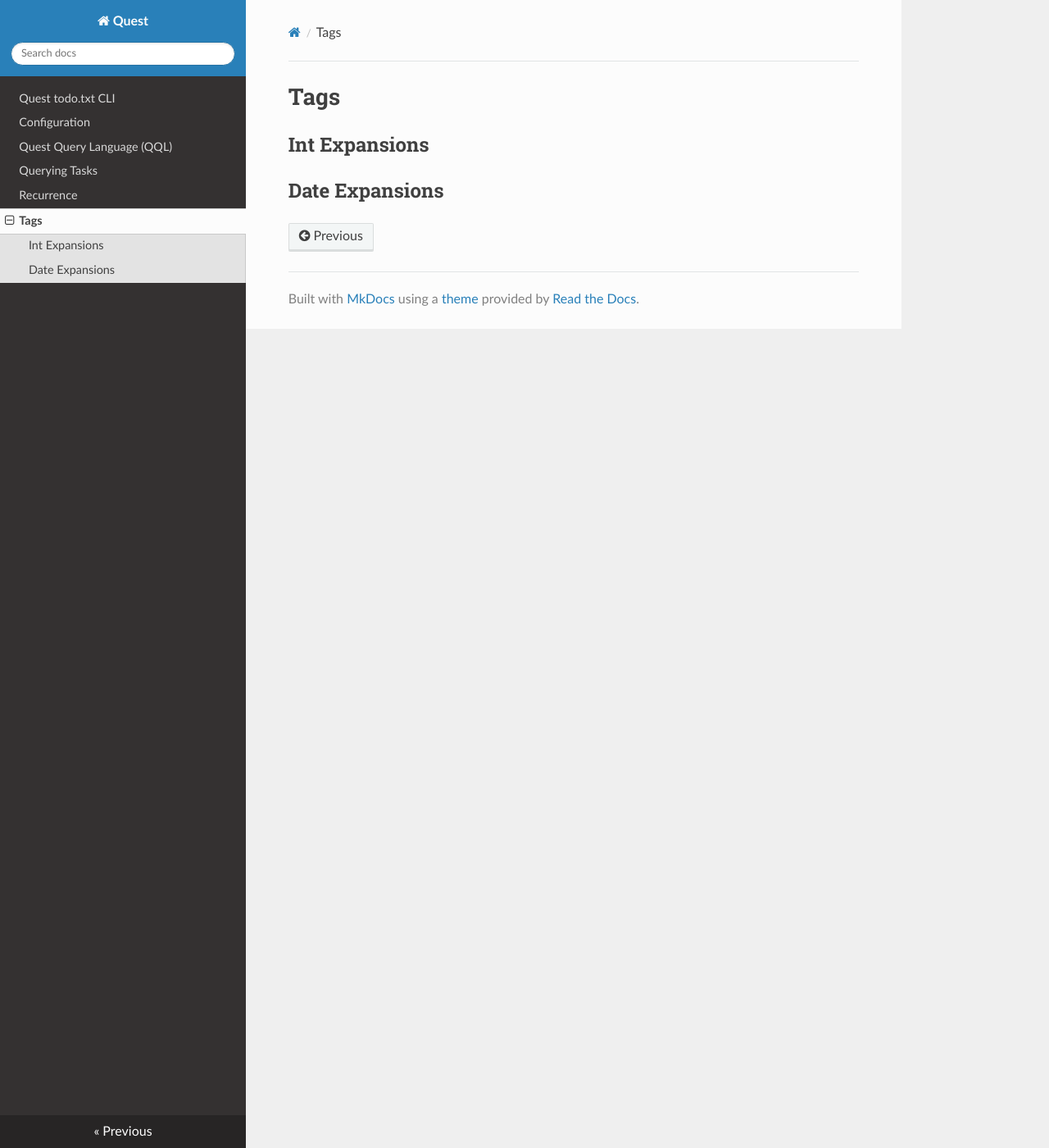
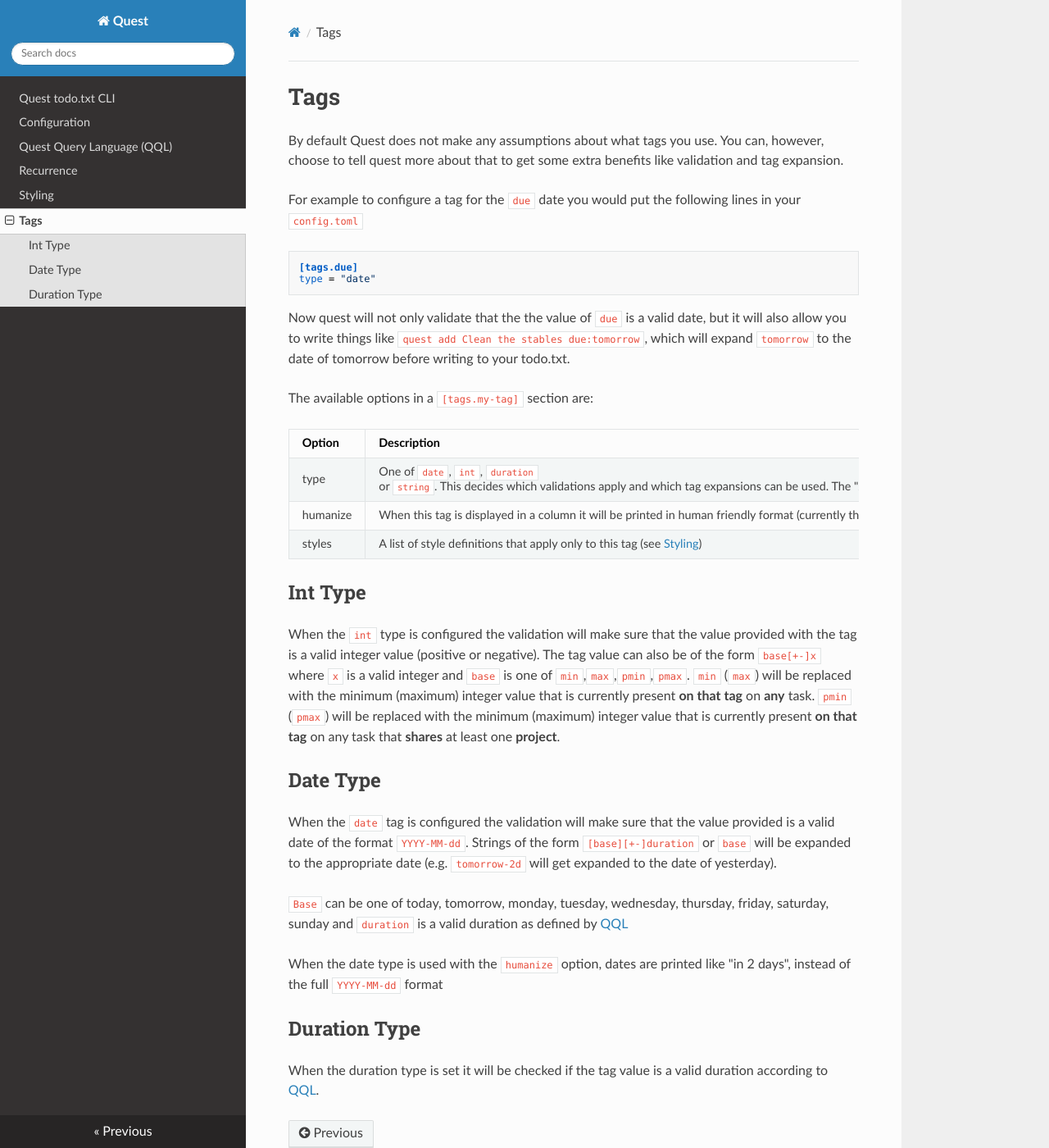
Before and after one commit to Fabian-G/quest, an MkDocs documentation site: the page built from docs/tags.md, in a window 1280 px wide and 1400 px high. Shown: the whole window at 82% size. Built offline with MkDocs 1.6.1, drawn with Linux system fonts in a browser that asks for light colours; nearby versions of some CDN libraries.

````diff
--- a/docs/query.md
+++ /dev/null
@@ -1,9 +0,0 @@
-# Querying Tasks
-
-## Select
-
-## Project
-
-## Sort
-
-## Clean
--- a/docs/tags.md
+++ b/docs/tags.md
@@ -1,5 +1,41 @@
 # Tags
 
-## Int Expansions
+By default Quest does not make any assumptions about what tags you use.
+You can, however, choose to tell quest more about that to get some extra benefits
+like validation and tag expansion.
 
-## Date Expansions
+For example to configure a tag for the `due` date you would put the following lines in your `config.toml`
+```toml
+[tags.due]
+type = "date"
+```
+
+Now quest will not only validate that the the value of `due` is a valid date, but it will also allow you to write things like `quest add Clean the stables due:tomorrow`, which will expand `tomorrow` to the date of tomorrow before writing to your todo.txt.
+
+The available options in a `[tags.my-tag]` section are:
+
+| Option | Description |
+| --- | --- |
+| type | One of `date`, `int`, `duration` or `string`. This decides which validations apply and which tag expansions can be used. The "string" type does not have validation or any expansion. |
+| humanize | When this tag is displayed in a column it will be printed in human friendly format (currently this only has an effect with the date type) |
+| styles | A list of style definitions that apply only to this tag (see [Styling](/styling)) |
+
+## Int Type
+
+When the `int` type is configured the validation will make sure that the value provided with the tag is a valid integer value (positive or negative).
+The tag value can also be of the form `base[+-]x` where `x` is a valid integer and `base` is one of `min`,`max`,`pmin`,`pmax`.
+`min` (`max`) will be replaced with the minimum (maximum) integer value that is currently present **on that tag** on **any** task.
+`pmin` (`pmax`) will be replaced with the minimum (maximum) integer value that is currently present **on that tag** on any task that **shares** at least one **project**.
+
+## Date Type
+
+When the `date` tag is configured the validation will make sure that the value provided is a valid date of the format `YYYY-MM-dd`.
+Strings of the form `[base][+-]duration` or `base` will be expanded to the appropriate date (e.g. `tomorrow-2d` will get expanded to the date of yesterday).
+
+`Base` can be one of today, tomorrow, monday, tuesday, wednesday, thursday, friday, saturday, sunday and `duration` is a valid duration as defined by [QQL](/qql#Durations)
+
+When the date type is used with the `humanize` option, dates are printed like "in 2 days", instead of the full `YYYY-MM-dd` format
+
+## Duration Type
+
+When the duration type is set it will be checked if the tag value is a valid duration according to [QQL](/qql#Durations).
````
Also changed, not shown: docs/qql.md (+12 -0 lines), docs/styling.md (added, +1 -0 lines), 1 other file.
